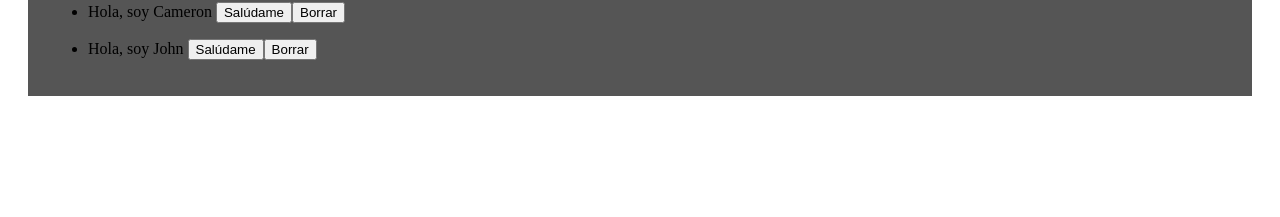
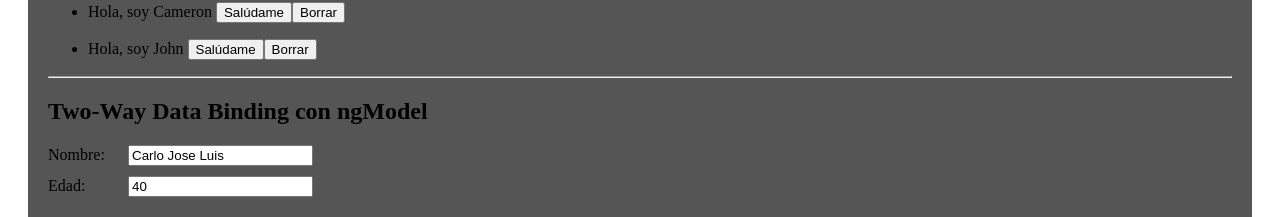
Before and after one commit to LeoMotoMoto200/PW2-Teo, an Angular app in the folder my-dream-app/: page /home in a window 1280 px wide. Shown: the part 720-937 px from the top of the page. Before the commit the page ends 844 px from the top, so only its background shows below. Built offline with nearby package versions, Linux system fonts and the light colour scheme; no server answers.

Commit message:
Implementa Two-Day Data Binding con ngModel.

```diff
--- a/my-dream-app/src/app/home/home.component.css
+++ b/my-dream-app/src/app/home/home.component.css
@@ -21,3 +21,10 @@
     width: 100%;
     margin-bottom: 10px;
 }
+.data-binding-form div {
+  margin-bottom: 10px;
+}
+.data-binding-form label {
+  display: inline-block;
+  width: 80px;
+}
--- a/my-dream-app/src/app/home/home.component.html
+++ b/my-dream-app/src/app/home/home.component.html
@@ -49,4 +49,23 @@
   </app-user>
 </li>
 </ul>
+<hr>
+<h2>Two-Way Data Binding con ngModel</h2>
+
+<div class="data-binding-form">
+  <div>
+    <label>Nombre:</label>
+    <!-- Aquí está la magia: [(ngModel)] conecta este input a la propiedad 'name' -->
+    <input type="text" [(ngModel)]="name">
+  </div>
+  <div>
+    <label>Edad:</label>
+    <input type="number" [(ngModel)]="age">
+  </div>
 </div>
+
+<!-- Mostramos los valores para ver cómo cambian en tiempo real -->
+<h3>Valores actuales:</h3>
+<p><strong>Nombre:</strong> {{ name }}</p>
+<p><strong>Edad:</strong> {{ age }}</p>
+</div>
--- a/my-dream-app/src/app/home/home.component.ts
+++ b/my-dream-app/src/app/home/home.component.ts
@@ -6,11 +6,12 @@ import { CommonModule } from '@angular/common';
 import { Data } from '../data'; // <--- Ruta correcta
 import { Post } from '../Post';
 import { UserComponent } from '../components/user/user.component';
+import { FormsModule } from '@angular/forms'; // <-- 1. Importa FormsModule
 
 @Component({
   selector: 'app-home',
   standalone: true,
-  imports: [CommonModule, UserComponent],
+  imports: [CommonModule, UserComponent, FormsModule],
   templateUrl: './home.component.html',
   styleUrls: ['./home.component.css']
 })
@@ -22,6 +23,7 @@ export class HomeComponent implements OnInit {
 
   // Propiedades (como las tenías antes)
   name: string = "Carlo Jose Luis";
+  age: number = 40;
   email: string = "ccorrales@unsa.edu.pe";
   webpage: string = "http://www.unsa.edu.pe";
   hobbies: string[];
```
